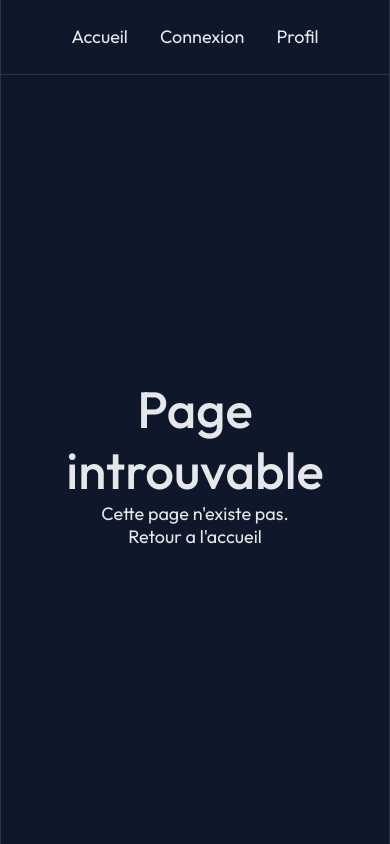
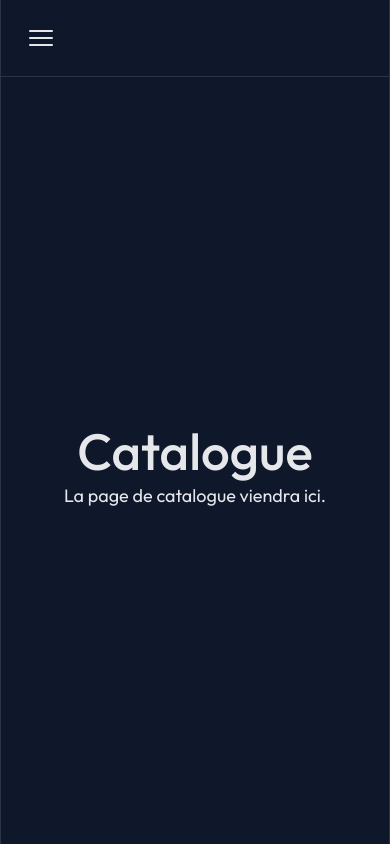
Before and after one commit to NiicoSnow/TFE, a React (Vite) app: page /catalogue in a window 390 px wide. Built offline with nearby package versions, Linux system fonts and the light colour scheme; no server answers.

Commit message:
update nav + add basic pages

```diff
--- a/src/App.css
+++ b/src/App.css
@@ -4,6 +4,15 @@
   gap: 8px;
   padding: 18px 20px;
   border-bottom: 1px solid var(--border);
+}
+
+.nav-links {
+  display: flex;
+  gap: 8px;
+}
+
+.menu-button {
+  display: none;
 }
 
 .main-nav a {
@@ -39,3 +48,44 @@
     height: 48px;
   }
 }
+
+@media (max-width: 1024px) {
+  .main-nav {
+    justify-content: flex-start;
+    position: relative;
+  }
+
+  .menu-button {
+    display: inline-flex;
+    flex-direction: column;
+    justify-content: center;
+    gap: 5px;
+    width: 4rem;
+    height: 4rem;
+    cursor: pointer;
+  }
+
+  .menu-button span {
+    display: block;
+    width: 2.4rem;
+    height: 2px;
+    margin: 0 auto;
+    background: var(--text);
+    border-radius: 1000px;
+  }
+
+  .nav-links {
+    display: none;
+    position: absolute;
+    top: calc(100% + 1px);
+    left: 20px;
+    flex-direction: column;
+    min-width: 18rem;
+    padding: 8px;
+    background: var(--element-bg);
+  }
+
+  .nav-links.open {
+    display: flex;
+  }
+}
--- a/src/App.tsx
+++ b/src/App.tsx
@@ -1,10 +1,14 @@
 import { NavLink, Route, Routes } from 'react-router-dom'
 import { supabase } from './lib/supabase'
 import { HomePage } from './pages/HomePage'
-import { LoginPage } from './pages/LoginPage'
 import { NotFoundPage } from './pages/NotFoundPage'
 import { ProfilePage } from './pages/ProfilePage'
 import './App.css'
+import { useState } from 'react'
+import { StatsPage } from './pages/StatsPage'
+import { CataloguePage} from './pages/CataloguePage'
+import { FriendsPage} from './pages/FriendsPage'
+import { CardsPage} from './pages/CardsPage'
 
 supabase.auth
   .getSession()
@@ -20,19 +24,34 @@ supabase.auth
   })
 
 function App() {
+  const [isMenuOpen, setIsMenuOpen] = useState(false)
+
   return (
     <>
       <nav className="main-nav">
-        <NavLink to="/">Accueil</NavLink>
-        <NavLink to="/login">Connexion</NavLink>
-        <NavLink to="/profile">Profil</NavLink>
+        <button className="menu-button" type="button" aria-label="Ouvrir le menu" aria-expanded={isMenuOpen} onClick={() => setIsMenuOpen((open) => !open)}>
+          <span></span>
+          <span></span>
+          <span></span>
+        </button>
+        <div className={isMenuOpen ? "nav-links open" : "nav-links"}>
+          <NavLink to="/" onClick ={ () => setIsMenuOpen(false)}>Accueil</NavLink>
+          <NavLink to="/catalogue" onClick ={ () => setIsMenuOpen(false)}>Catalogue</NavLink>
+          <NavLink to="/cartes" onClick ={ () => setIsMenuOpen(false)}>Cartes</NavLink>
+          <NavLink to="/stats" onClick ={ () => setIsMenuOpen(false)}>Stats</NavLink>
+          <NavLink to="/amis" onClick ={ () => setIsMenuOpen(false)}>Amis</NavLink>
+          <NavLink to="/profil" onClick ={ () => setIsMenuOpen(false)}>Profil</NavLink>
+        </div>
       </nav>
 
       <Routes>
         <Route path="/" element={<HomePage />} />
-        <Route path="/login" element={<LoginPage />} />
-        <Route path="/profile" element={<ProfilePage />} />
+        <Route path="/profil" element={<ProfilePage />} />
+        <Route path="/stats" element={<StatsPage />} />
+        <Route path="/catalogue" element={<CataloguePage />} />
         <Route path="*" element={<NotFoundPage />} />
+        <Route path="/amis" element={<FriendsPage />} />
+        <Route path="/cartes" element={<CardsPage />} />
       </Routes>
     </>
   )
--- /dev/null
+++ b/src/pages/CardsPage.tsx
@@ -0,0 +1,10 @@
+export function CardsPage() {
+    return (
+      <section className="center">
+        <div>
+          <h1>Cartes</h1>
+          <p>La page de cartes viendra ici.</p>
+        </div>
+      </section>
+    )
+  }
--- /dev/null
+++ b/src/pages/CataloguePage.tsx
@@ -0,0 +1,10 @@
+export function CataloguePage() {
+    return (
+      <section className="center">
+        <div>
+          <h1>Catalogue</h1>
+          <p>La page de catalogue viendra ici.</p>
+        </div>
+      </section>
+    )
+  }
--- /dev/null
+++ b/src/pages/FriendsPage.tsx
@@ -0,0 +1,10 @@
+export function FriendsPage() {
+    return (
+      <section className="center">
+        <div>
+          <h1>Liste d'amis</h1>
+          <p>La page d'amis viendra ici.</p>
+        </div>
+      </section>
+    )
+  }
--- a/src/pages/LoginPage.tsx
+++ /dev/null
@@ -1,10 +0,0 @@
-export function LoginPage() {
-  return (
-    <section className="center">
-      <div>
-        <h1>Connexion</h1>
-        <p>La page de connexion viendra ici.</p>
-      </div>
-    </section>
-  )
-}
--- /dev/null
+++ b/src/pages/StatsPage.tsx
@@ -0,0 +1,10 @@
+export function StatsPage() {
+    return (
+      <section className="center">
+        <div>
+          <h1>Statistiques</h1>
+          <p>La page de stats viendra ici.</p>
+        </div>
+      </section>
+    )
+  }
```
